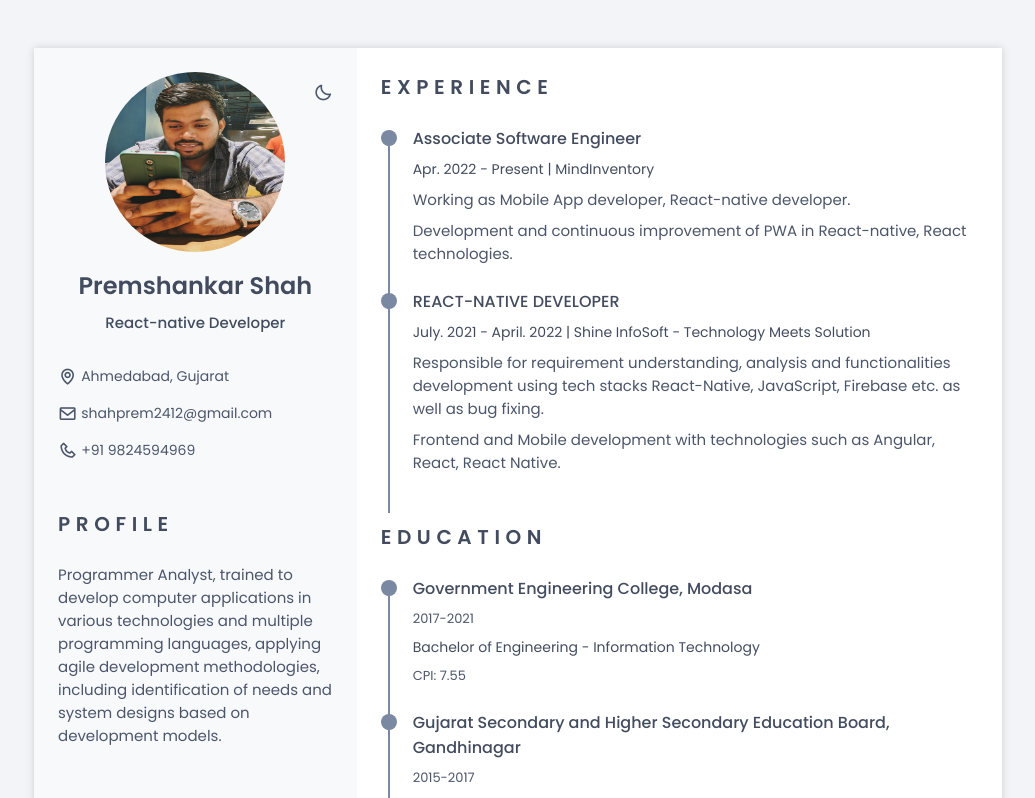
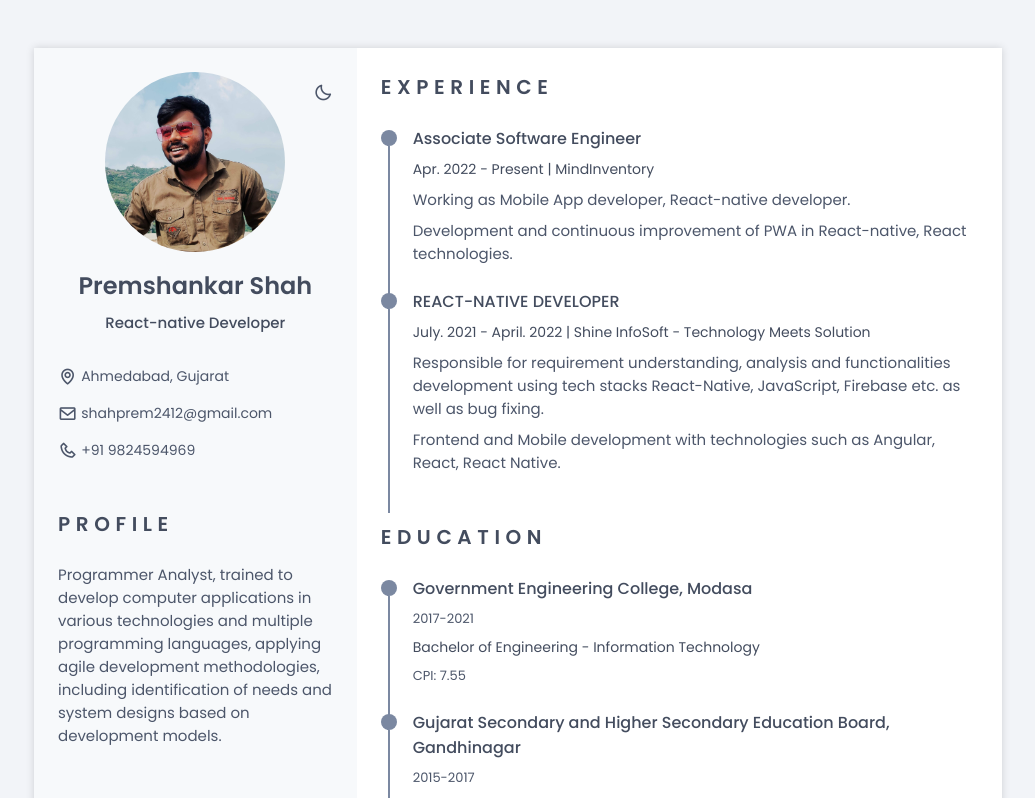
Before and after one commit to Prem2412/resume, a React (Create React App) app: page / in a window 1280 px wide. Shown: the top 798 px of the page, without its empty margins (122-1157 px from the left). Built offline with nearby package versions, Linux system fonts and the light colour scheme.

Commit message:
change profile image

```diff
--- a/src/schemas/data.js
+++ b/src/schemas/data.js
@@ -5,7 +5,7 @@ export const Data = {
     location: "Ahmedabad, Gujarat",
     email: "shahprem2412@gmail.com",
     telephone: "+91 9824594969",
-    image: "images/1670435158239.jpg",
+    image: "images/image.jpg",
   },
   aboutMe: {
     label: "PROFILE",
```
Also changed, not shown: public/images/1670435158239.jpg (deleted), public/images/image.jpg (added).
